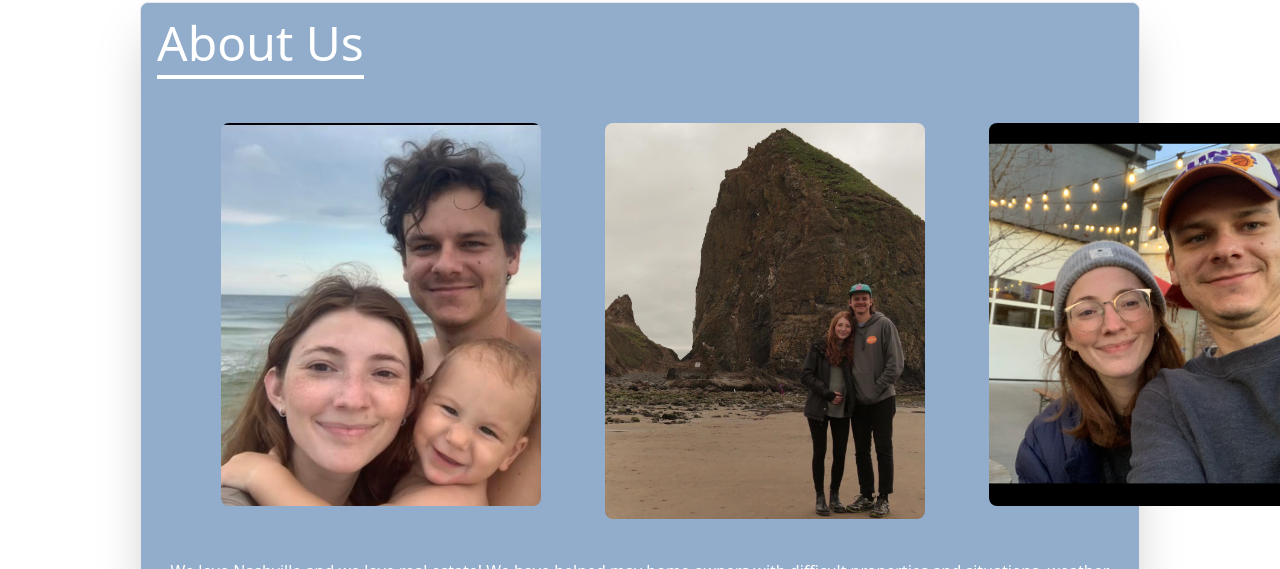
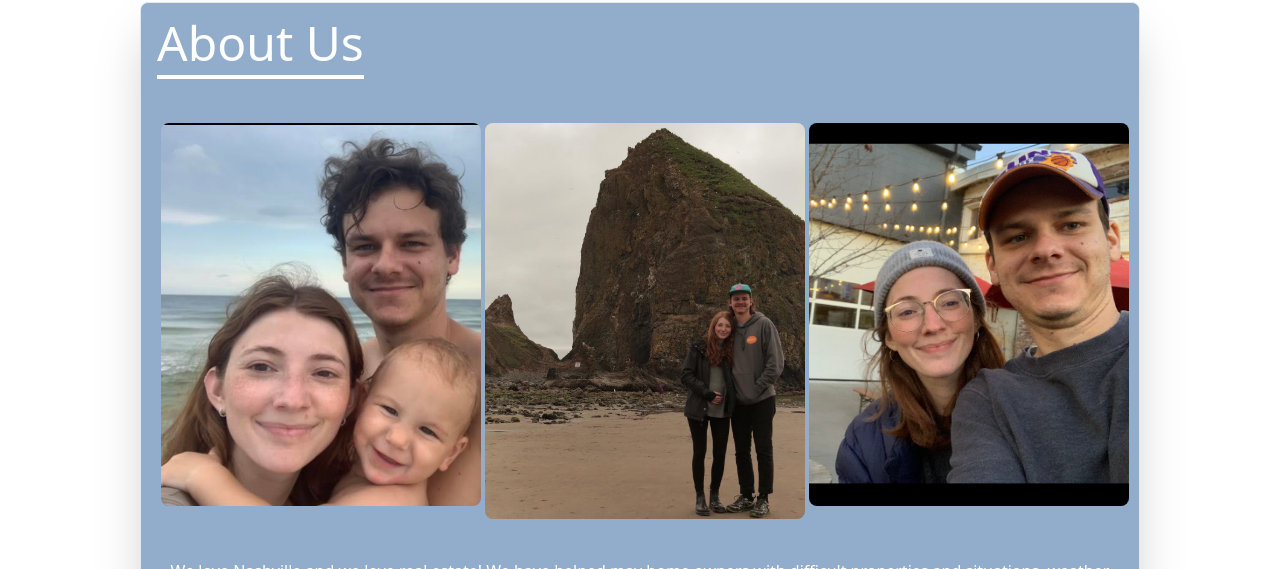
Before and after one commit to daniel-valean/city-house-tn, a React (Create React App) app: page / in a window 1280 px wide. Shown: the part 1758-2327 px from the top of the page. Built offline with nearby package versions, Linux system fonts and the light colour scheme.

Commit message:
about us family pictures spacing

```diff
--- a/public/index.html
+++ b/public/index.html
@@ -25,6 +25,19 @@
       Learn how to configure a non-root public URL by running `npm run build`.
     -->
     <title>City House Properties</title>
+
+<!-- Google tag (gtag.js) - Google Analytics -->
+<script async src="https://www.googletagmanager.com/gtag/js?id=G-G3SQJP23J9">
+</script>
+<script>
+  window.dataLayer = window.dataLayer || [];
+  function gtag(){dataLayer.push(arguments);}
+  gtag('js', new Date());
+
+  gtag('config', 'G-G3SQJP23J9');
+</script>
+
+
   </head>
   <body>
     <noscript>You need to enable JavaScript to run this app.</noscript>
--- a/src/components/aboutus.jsx
+++ b/src/components/aboutus.jsx
@@ -19,9 +19,9 @@ const aboutus = () => {
         </div>
         <div className="max-w-screen-xl w-full mb-10">
           <div className="lg:inline-flex">
-            <img className="w-80 m-auto lg:ml-16 mt-14 rounded-lg" src={Family} alt="Family Pic" />
-            <img className="w-80 m-auto lg:ml-16 mt-14 rounded-lg" src={Family2} alt="Family Pic" />
-            <img className="w-80 m-auto lg:ml-16 mt-14 rounded-lg" src={Family3} alt="Family Pic" />
+            <img className="w-80 m-auto lg:ml-1 mt-14 rounded-lg" src={Family} alt="Family Pic" />
+            <img className="w-80 m-auto lg:ml-1 mt-14 rounded-lg" src={Family2} alt="Family Pic" />
+            <img className="w-80 m-auto lg:ml-1 mt-14 rounded-lg" src={Family3} alt="Family Pic" />
 
           </div>
           <div className="font-thin mt-10 w-full">
```
